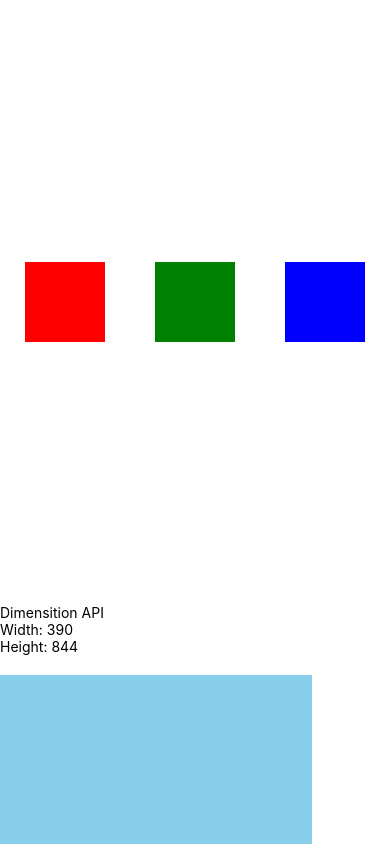
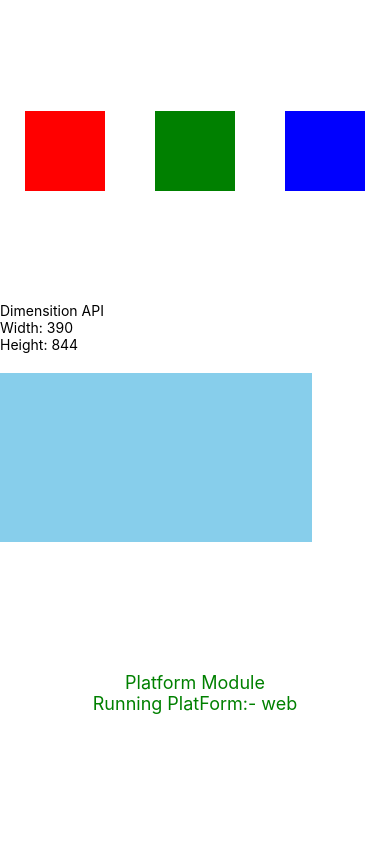
Before and after one commit to Ritesh-1703/React-Native, a React Native app in the folder Component_App/: screen / in a window 390 px wide. Built offline with nearby package versions, Linux system fonts and the light colour scheme.

Commit message:
Platform module example

```diff
--- a/Component_App/App.tsx
+++ b/Component_App/App.tsx
@@ -1,12 +1,12 @@
 import React from 'react';
-import { View, Text, StyleSheet, ScrollView } from 'react-native';
+import { View, Text, StyleSheet, ScrollView, Platform } from 'react-native';
 import Counter from './src/Counter';
 import Example from './src/UseEffect';
 import Example2 from './src/UseRef';
 import StylingExample from './src/Styling/StylingExample';
 import CompleteExample from './src/Styling/CompleteExample';
 import DimensionsAPI from './src/ResponsiveDesign/DimensionAPI';
-
+import PlatformExample from './src/ResponsiveDesign/PlatformModule';
 export default function App() {
   return (
     <View style={styles.container}>
@@ -17,6 +17,7 @@ export default function App() {
       {/* <StylingExample /> */}
       <CompleteExample />
       <DimensionsAPI />
+      <PlatformExample />
     </View>
   );
 }
--- /dev/null
+++ b/Component_App/src/ResponsiveDesign/PlatformModule.jsx
@@ -0,0 +1,25 @@
+import React from 'react';
+import { View, Text, StyleSheet, Platform } from 'react-native';
+
+const PlatformModule = () => {
+  return (
+    <View style={styles.container}>
+      <Text style={styles.text}>Platform Module</Text>
+      <Text style={styles.text}>Running PlatForm:- {Platform.OS}</Text>
+    </View>
+  );
+};
+
+const styles = StyleSheet.create({
+  container: {
+    flex: 1,
+    alignItems: 'center',
+    justifyContent: 'center',
+  },
+  text: {
+    fontSize: 18,
+    color: Platform.OS === 'ios' ? 'blue' : 'green',
+  },
+});
+
+export default PlatformModule;
```
